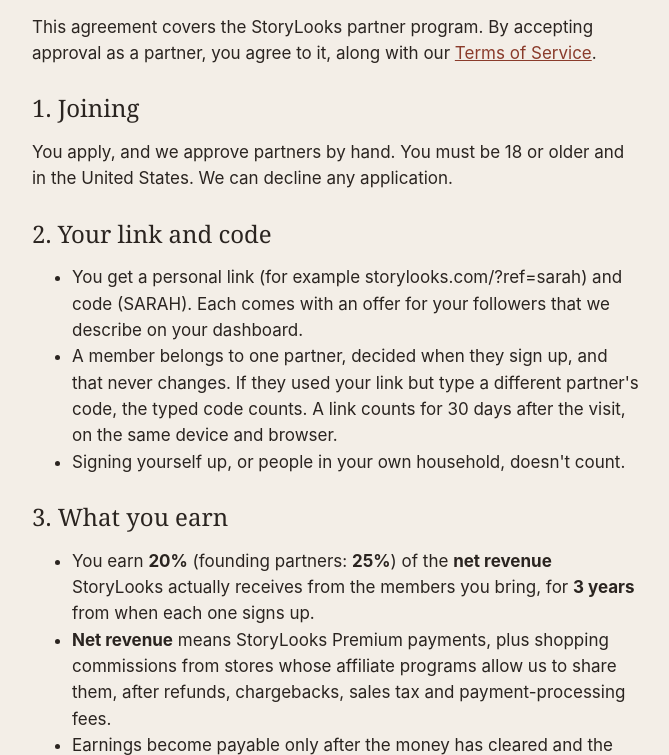
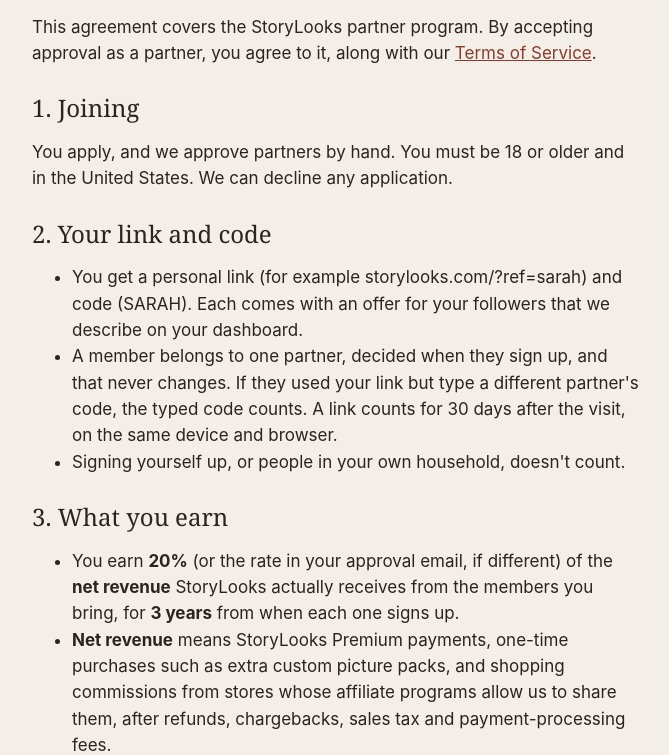
Before and after one commit to Tysinc-LLC/storylooks-site, a plain HTML site: page partner-terms.html in a window 1280 px wide. Shown: the part 201-956 px from the top of the page, without its empty margins (304-973 px from the left). Drawn offline with Linux system fonts and the light colour scheme.

Commit message:
Partner pages: 20% publicly, picture packs included; sign-up code text

```diff
--- a/partner-terms.html
+++ b/partner-terms.html
@@ -27,8 +27,8 @@
 
   <h2>3. What you earn</h2>
   <ul>
-    <li>You earn <strong>20%</strong> (founding partners: <strong>25%</strong>) of the <strong>net revenue</strong> StoryLooks actually receives from the members you bring, for <strong>3 years</strong> from when each one signs up.</li>
-    <li><strong>Net revenue</strong> means StoryLooks Premium payments, plus shopping commissions from stores whose affiliate programs allow us to share them, after refunds, chargebacks, sales tax and payment-processing fees.</li>
+    <li>You earn <strong>20%</strong> (or the rate in your approval email, if different) of the <strong>net revenue</strong> StoryLooks actually receives from the members you bring, for <strong>3 years</strong> from when each one signs up.</li>
+    <li><strong>Net revenue</strong> means StoryLooks Premium payments, one-time purchases such as extra custom picture packs, and shopping commissions from stores whose affiliate programs allow us to share them, after refunds, chargebacks, sales tax and payment-processing fees.</li>
     <li>Earnings become payable only after the money has cleared and the refund window has passed (about 60 days). Refunded or reversed amounts are taken back.</li>
   </ul>
 
```
Also changed, not shown: join.html (+1 -1 lines), partners.html (+1 -1 lines).
